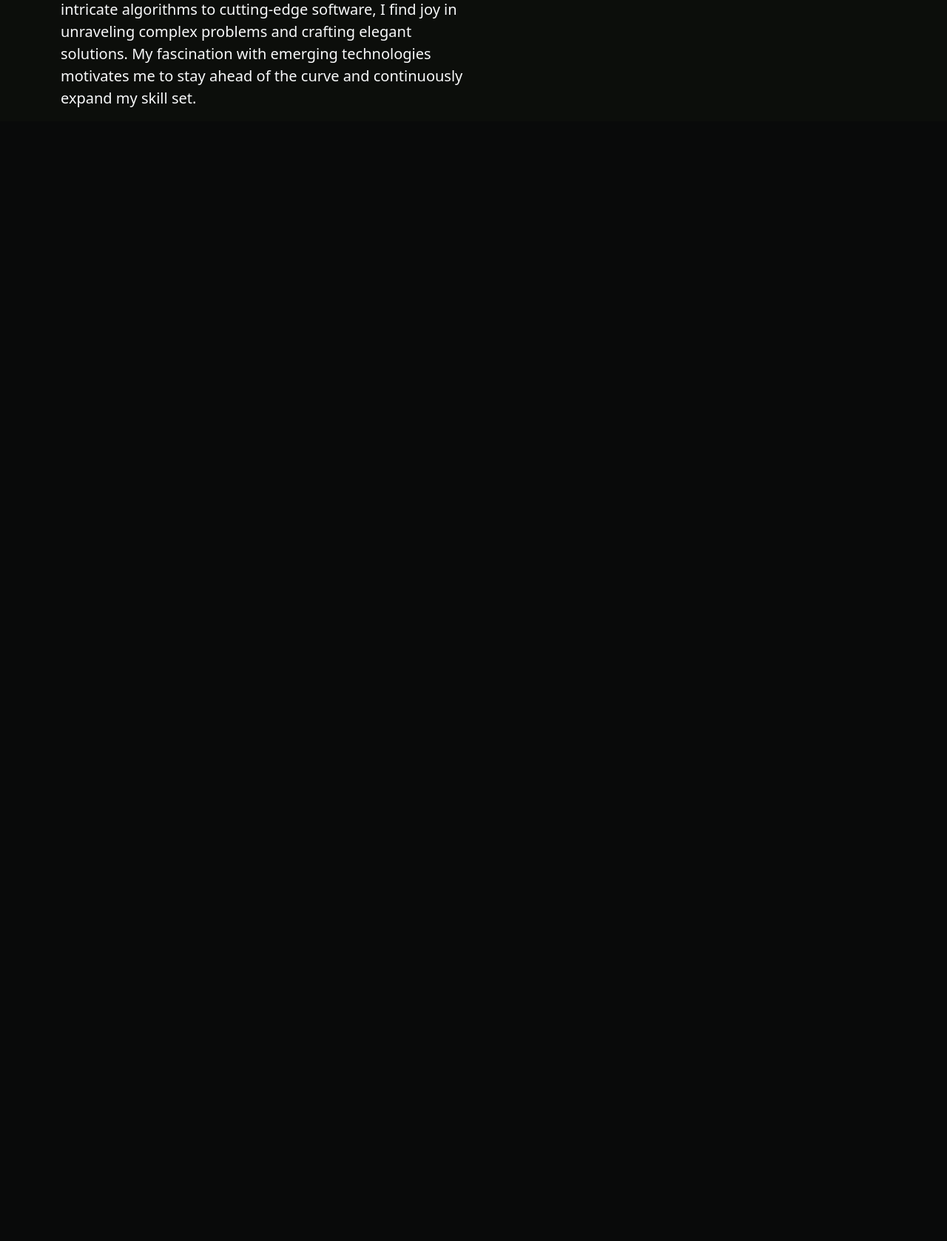
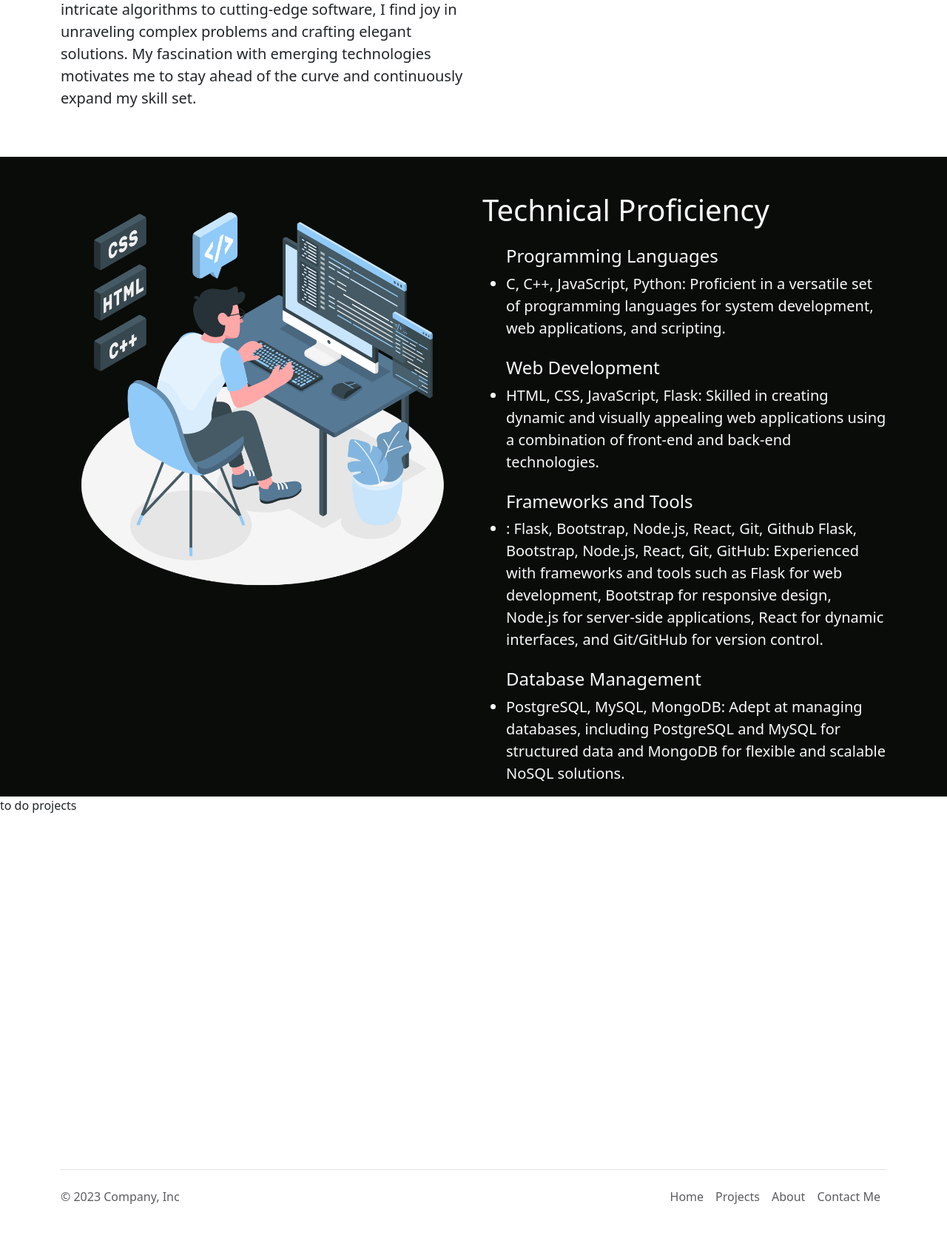
Before and after one commit to Omnipotent-coder0/Portfolio-Website, a Flask app: page / in a window 1280 px wide. Shown: the part 1192-2870 px from the top of the page at 74% size. Before the commit the page ends 1337 px from the top, so only its background shows below. Run offline with Flask 3, Linux system fonts and the light colour scheme.

Commit message:
Minor update

```diff
--- a/static/style.css
+++ b/static/style.css
@@ -20,14 +20,33 @@
 }
 
 .about-color{
-    background-color: #0c0e0b;
+
 }
 .basic{
     min-height: 60vh;
-    background-color: #0c0e0b;
+    /* background-color: #0c0e0b; */
+    /* #0a0c09 */
+}
+
+.skills {
+    background-color: #0a0c09;
+}
+
+.skill-image{
+    max-height: 100%;
+    max-width: 100%;
 }
 .self{
     max-height: 35vh;
     border-radius: 10px;
-    border: solid white;
+    border: solid black;
 }
+
+.vc{
+  display: flex;
+  align-items: center;
+}
+.hc{
+    display: flex;
+    justify-content: center;
+}
--- a/templates/about.html
+++ b/templates/about.html
@@ -1,5 +1,5 @@
-<div class = 'basic text-light'>
-    <div class = 'container pt-5'>
+<div class = 'basic pt-5 pb-5' id = 'about'>
+    <div class = 'container'>
         <div class = 'row'>
             <div class = 'col-md-6 align-middle'>
                 <h1 class = 'mb-4'>About me</h1>
@@ -23,7 +23,7 @@
                 </p>
             </div>
 
-            <div class = 'col-md-6 pt-5 mb-5 text-md-end text-center'>
+            <div class = 'col-md-6 pt-5 text-md-end text-center'>
                 <img class = 'self' src="../static/self.jpg" alt="nilesh image">
             </div>
         </div>
--- a/templates/footer.html
+++ b/templates/footer.html
@@ -0,0 +1,16 @@
+<div class="container">
+    <footer class="d-flex flex-wrap justify-content-between align-items-center py-3 my-4 border-top">
+      <p class="col-md-4 mb-0 text-body-secondary">© 2023 Company, Inc</p>
+
+      <a href="/" class="col-md-4 d-flex align-items-center justify-content-center mb-3 mb-md-0 me-md-auto link-body-emphasis text-decoration-none">
+        <svg class="bi me-2" width="40" height="32"><use xlink:href="#bootstrap"></use></svg>
+      </a>
+
+      <ul class="nav col-md-4 justify-content-end">
+        <li class="nav-item"><a href="#" class="nav-link px-2 text-body-secondary">Home</a></li>
+        <li class="nav-item"><a href="#" class="nav-link px-2 text-body-secondary">Projects</a></li>
+        <li class="nav-item"><a href="#about" class="nav-link px-2 text-body-secondary">About</a></li>
+        <li class="nav-item"><a href="#" class="nav-link px-2 text-body-secondary">Contact Me</a></li>
+      </ul>
+    </footer>
+  </div>
--- a/templates/header.html
+++ b/templates/header.html
@@ -1,16 +1,15 @@
-<div class="sticky-top">
+<div class="">
     <header class="d-flex flex-wrap justify-content-center py-3 mb-4">
       <a href="/" class="d-flex align-items-center mb-3 mb-md-0 me-md-auto link-body-emphasis text-decoration-none">
         <svg class="bi me-2" width="40" height="32"><use xlink:href="#bootstrap"></use></svg>
-        <span class="fs-4 text-light">HELLO</span>
+        <span class="fs-4 text-light">Nilesh Gautam</span>
       </a>
 
       <ul class="nav nav-pills">
-        <li class="nav-item"><a href="#" class="nav-link active" aria-current="page">Home</a></li>
-        <li class="nav-item"><a href="#" class="nav-link">Features</a></li>
-        <li class="nav-item"><a href="#" class="nav-link">Pricing</a></li>
-        <li class="nav-item"><a href="#" class="nav-link">FAQs</a></li>
-        <li class="nav-item"><a href="#" class="nav-link">About</a></li>
+        <li class="nav-item"><a href="/" class="nav-link active" aria-current="page">Home</a></li>
+        <li class="nav-item"><a href="#projects" class="nav-link text-light">Projects</a></li>
+        <li class="nav-item"><a href="#about" class="nav-link text-light">About</a></li>
+        <li class="nav-item"><a href="/" class="nav-link text-light">Contact Me</a></li>
       </ul>
     </header>
   </div>
--- a/templates/project.html
+++ b/templates/project.html
@@ -0,0 +1,3 @@
+<div class = 'basic'>
+    to do projects
+</div>
--- a/templates/skills.html
+++ b/templates/skills.html
@@ -0,0 +1,30 @@
+<div class = 'skills pt-5'>
+    <div class = 'container basic text-light'>
+        <div class = 'row' >
+            <div class = 'col-md-6 '>
+                <img src="../static/skills.png" alt="skill png" class = 'skill-image'>
+            </div>
+            <div class = 'col-md-6 lead'>
+                <h1 class = 'mb-4'>Technical Proficiency</h1>
+                <ul>
+                    <h4 class = 'mt-4'>Programming Languages</h4>
+                    <li>
+                        C, C++, JavaScript, Python: Proficient in a versatile set of programming languages for system development, web applications, and scripting.
+                    </li>
+                    <h4 class = 'mt-4'>Web Development</h4>
+                    <li>
+                        HTML, CSS, JavaScript, Flask: Skilled in creating dynamic and visually appealing web applications using a combination of front-end and back-end technologies.
+                    </li>
+                    <h4 class = 'mt-4'>Frameworks and Tools</h4>
+                    <li>
+                        : Flask, Bootstrap, Node.js, React, Git, Github Flask, Bootstrap, Node.js, React, Git, GitHub: Experienced with frameworks and tools such as Flask for web development, Bootstrap for responsive design, Node.js for server-side applications, React for dynamic interfaces, and Git/GitHub for version control.
+                    </li>
+                    <h4 class = 'mt-4'>Database Management</h4>
+                    <li>
+                        PostgreSQL, MySQL, MongoDB: Adept at managing databases, including PostgreSQL and MySQL for structured data and MongoDB for flexible and scalable NoSQL solutions.
+                    </li>
+                </ul>
+            </div>
+        </div>
+    </div>
+</div>
```
Also changed, not shown: static/skills.png (added).
